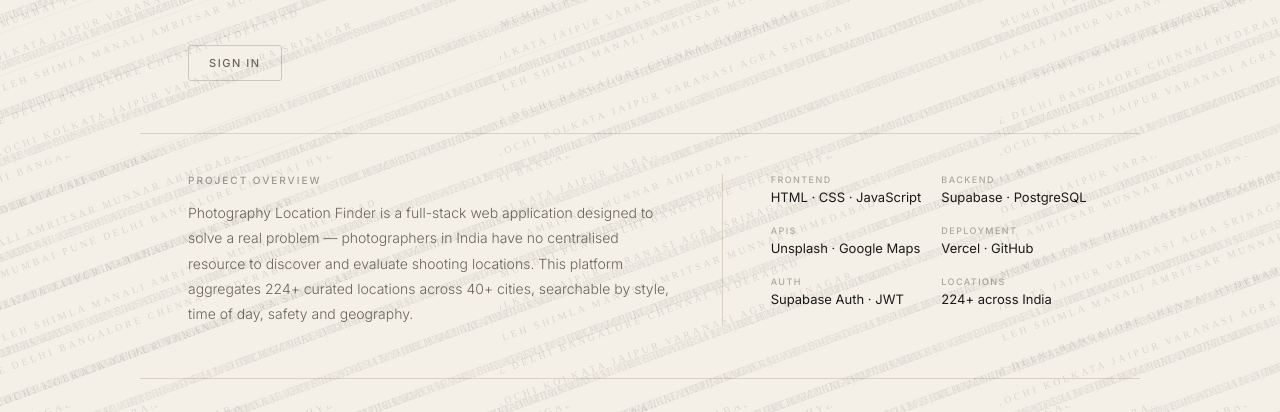
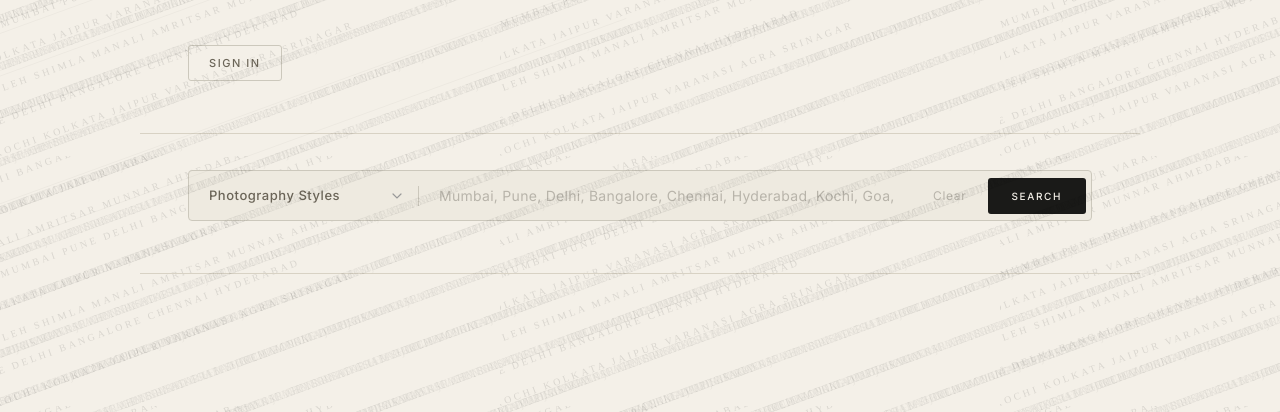
Before and after one commit to ASKDev007/photography-location-finder, a website: page index.html in a window 1280 px wide. Shown: the part 344-756 px from the top of the page. Drawn offline with nearby package versions, Linux system fonts and the light colour scheme; no server answers; a web font is replaced by a local one.

Commit message:
fix: remove about section from homepage

```diff
--- a/index.html
+++ b/index.html
@@ -47,41 +47,7 @@
         </div>
     </section>
 
-    <section class="about-section">
-    <div class="about-content">
-        <div class="about-block">
-            <h3 class="about-label">Project Overview</h3>
-            <p class="about-text">Photography Location Finder is a full-stack web application designed to solve a real problem — photographers in India have no centralised resource to discover and evaluate shooting locations. This platform aggregates 224+ curated locations across 40+ cities, searchable by style, time of day, safety and geography.</p>
-        </div>
-        <div class="about-divider"></div>
-        <div class="about-meta">
-            <div class="about-meta-item">
-                <span class="about-meta-label">Frontend</span>
-                <span class="about-meta-value">HTML · CSS · JavaScript</span>
-            </div>
-            <div class="about-meta-item">
-                <span class="about-meta-label">Backend</span>
-                <span class="about-meta-value">Supabase · PostgreSQL</span>
-            </div>
-            <div class="about-meta-item">
-                <span class="about-meta-label">APIs</span>
-                <span class="about-meta-value">Unsplash · Google Maps</span>
-            </div>
-            <div class="about-meta-item">
-                <span class="about-meta-label">Deployment</span>
-                <span class="about-meta-value">Vercel · GitHub</span>
-            </div>
-            <div class="about-meta-item">
-                <span class="about-meta-label">Auth</span>
-                <span class="about-meta-value">Supabase Auth · JWT</span>
-            </div>
-            <div class="about-meta-item">
-                <span class="about-meta-label">Locations</span>
-                <span class="about-meta-value">224+ across India</span>
-            </div>
-        </div>
-    </div>
-</section>
+
     <section class="search-section">
         <div class="search-strip" id="filterStrip">
             <select class="style-select" id="styleSelect">
--- a/style.css
+++ b/style.css
@@ -600,87 +600,3 @@ body {
 .search-input {
     font-weight: 400;
 }
-/* About section */
-.about-section {
-    max-width: 1000px;
-    margin: 0 auto;
-    padding: 40px 48px 52px;
-    border-bottom: 1px solid #d8d2c4;
-}
-
-.about-content {
-    display: flex;
-    gap: 48px;
-    align-items: flex-start;
-}
-
-.about-block {
-    flex: 1;
-}
-
-.about-label {
-    font-size: 10px;
-    letter-spacing: 0.2em;
-    text-transform: uppercase;
-    color: #999890;
-    font-weight: 500;
-    margin-bottom: 14px;
-    font-family: 'Inter', sans-serif;
-}
-
-.about-text {
-    font-size: 14px;
-    color: #6b6558;
-    line-height: 1.8;
-    font-weight: 300;
-    font-family: 'Inter', sans-serif;
-}
-
-.about-divider {
-    width: 1px;
-    background: #d8d2c4;
-    align-self: stretch;
-}
-
-.about-meta {
-    display: grid;
-    grid-template-columns: 1fr 1fr;
-    gap: 20px;
-    min-width: 280px;
-}
-
-.about-meta-item {
-    display: flex;
-    flex-direction: column;
-    gap: 4px;
-}
-
-.about-meta-label {
-    font-size: 9px;
-    letter-spacing: 0.16em;
-    text-transform: uppercase;
-    color: #aaa89e;
-    font-family: 'Inter', sans-serif;
-    font-weight: 500;
-}
-
-.about-meta-value {
-    font-size: 13px;
-    color: #1a1a18;
-    font-family: 'Inter', sans-serif;
-    font-weight: 400;
-}
-
-@media (max-width: 640px) {
-    .about-content {
-        flex-direction: column;
-        gap: 28px;
-    }
-    .about-divider {
-        width: 100%;
-        height: 1px;
-    }
-    .about-section {
-        padding: 28px 24px 40px;
-    }
-}
```
